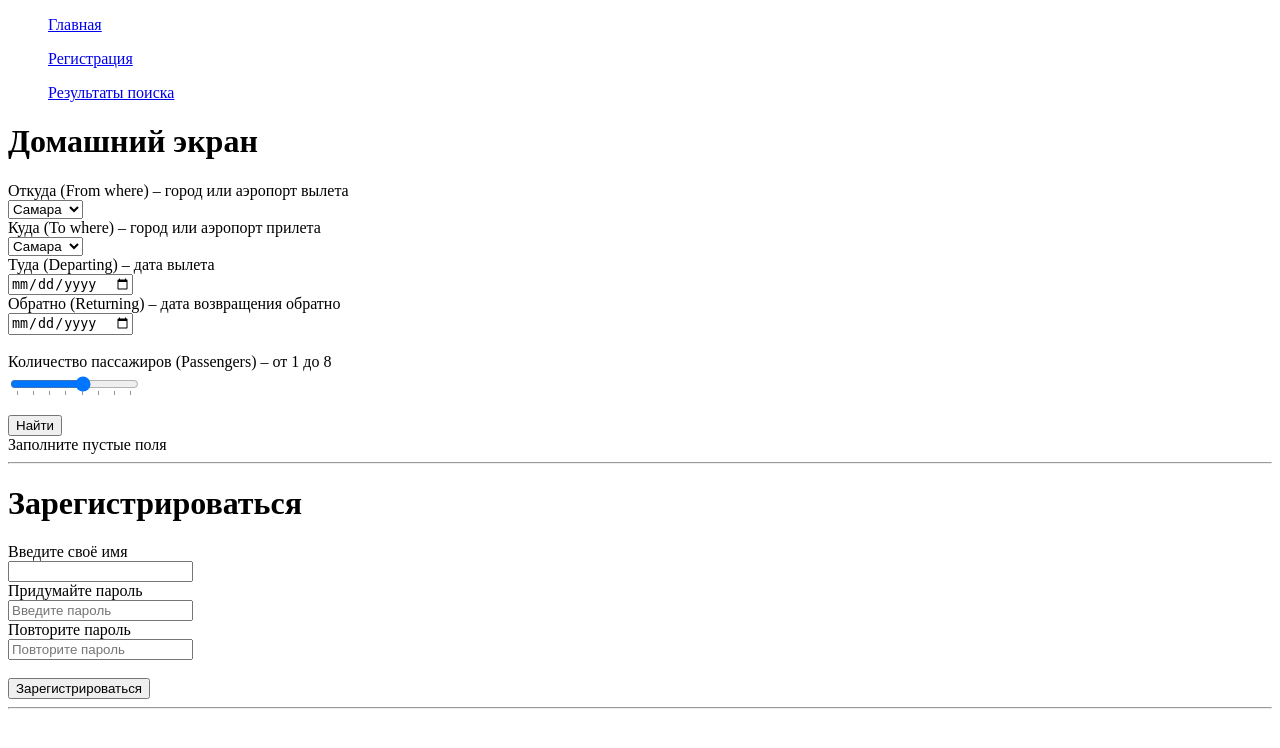
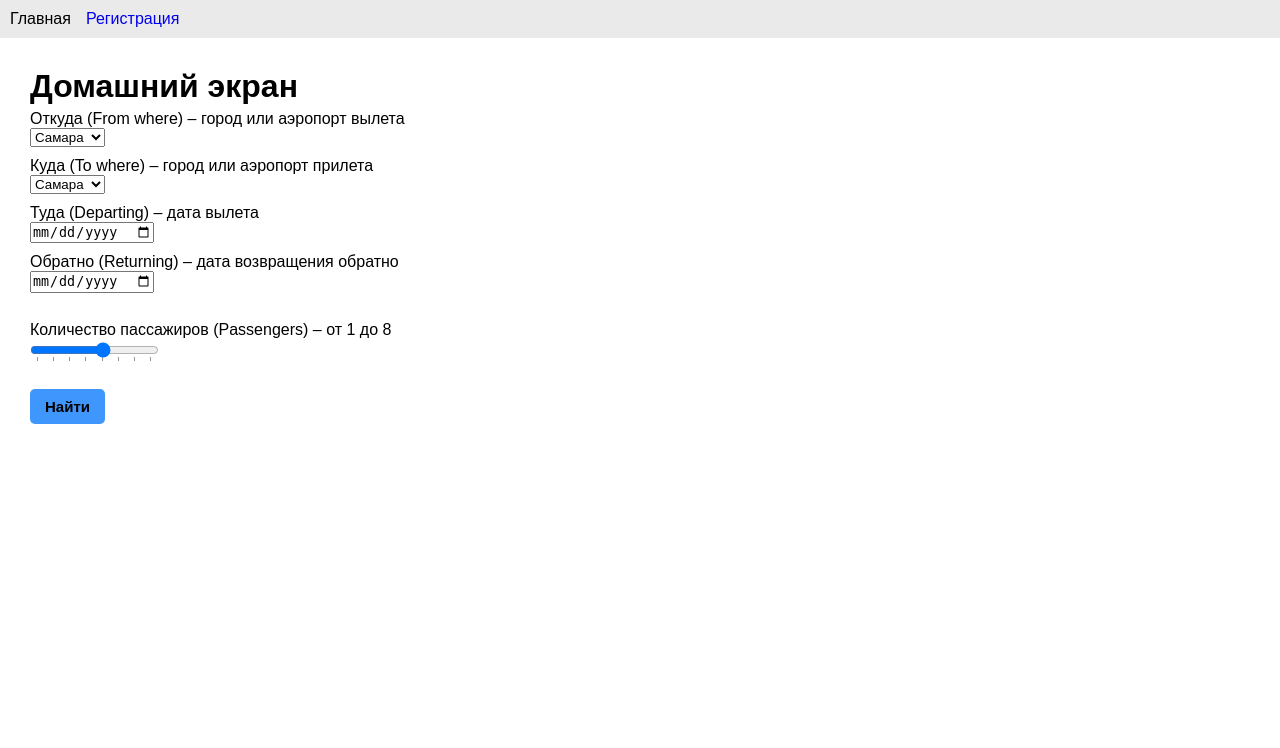
Before and after one commit to Stanis1av/FlightPool_Lite, a PHP site: page / in a window 1280 px wide. Shown: the top 748 px of the page. Run offline with PHP 8.4, Linux system fonts and the light colour scheme; data that the repository does not hold is empty; some libraries are stand-ins or nearby versions.

Commit message:
final version

```diff
--- a/flights.php
+++ /dev/null
@@ -1,3 +0,0 @@
-<?php
-
-?>
--- a/index.php
+++ b/index.php
@@ -1,5 +1,6 @@
+<?php
 
-
+?>
 <!DOCTYPE html>
 <html>
 <head>
@@ -10,22 +11,22 @@
 </head>
 <body>
 	<header>
-		<nav class="navbar-nav">
-			<ul class="nav-ul">
-				<a class="nav-a" href="/">Главная</a>
-			</ul>
-			<ul class="nav-ul">
-				<a class="nav-a" href="/">Регистрация</a>
-			</ul>
-			<ul class="nav-ul">
-				<a class="nav-a" href="/">Результаты поиска</a>
+		<nav class="nav">
+			<ul class="navbar">
+                <li class="nav-item">
+                    <a class="nav-link" href="/">Главная</a>
+                </li>
+				<li class="nav-item">
+					<a class="nav-link" href="/regist">Регистрация</a>
+                </li>
 			</ul>
 		</nav>
 	</header>
 
-	<h1>Домашний экран</h1>
-    <div class="conatiner">
-    <form action="" method="POST">
+
+    <div class="container-big">
+        <h1>Домашний экран</h1>
+    <form action="/result_search.php" method="POST">
         <div class="container">
         	<label class="ff-label">Откуда (From where) – город или аэропорт вылета</label>
         	<select class="select-prim" name="from_where">
@@ -76,145 +77,17 @@
     </form>
     </div>
 
-
-<?php
-
-$from_where = $_POST['from_where'];
-$to_where = $_POST['to_where'];
-$departing = $_POST['departing'];
-$returning = $_POST['returning'];
-$passengers = $_POST['passengers'];
-
-$db_host = "localhost";
-$db_user = "root";
-$db_pass = "";
-$db_name = "import";
-
-$db = new mysqli($db_host, $db_user, $db_pass, $db_name);
-mysqli_set_charset($db, "utf8");
-
-if ($db->connect_error) {
-	echo "Нет подключения к БД. Ошибка".mysqli_connect_error();
-	exit;
-}
-
-function clean($value = "") {
-    $value = trim($value);
-    $value = stripslashes($value);
-    $value = strip_tags($value);
-    $value = htmlspecialchars($value);
-
-    return $value;
-}
-
-function check_length($value = "", $min, $max) {
-    $result = (mb_strlen($value) < $min || mb_strlen($value) > $max);
-    return !$result;
-}
-
-$from_where = clean($from_where);
-$to_where = clean($to_where);
-$departing = clean($departing);
-$returning = clean($returning);
-$passengers = clean($passengers);
-
-if(!empty($from_where) && !empty($to_where) && !empty($departing)) {
-
-} else { // добавили сообщение
-    echo "Заполните пустые поля";
-}
-
-$sql = "SELECT * FROM flights WHERE departure='".$departing."' && from_where='".$from_where."' && to_where='".$to_where."'";
-
-if ($result = mysqli_query($db, $sql)) {
-
-    /* выборка данных и помещение их в массив */
-    while ($row = mysqli_fetch_row($result)) {
-    $summ = $row[8] * $passengers;
-?><hr/>
-    	<div>
-    	<h1>Экран с найденными рейсами</h1>
-  		<br/>
-
-  		<div class="."find_cont".">
-    	<label>Номер рейса: <b><?php echo $row[0]; ?></b></label><br/>
-		<label>Самолет: <b><?php echo $row[1]; ?></b></label><br/>
-		<label>Дата и время отправления: <b><?php echo $row[5]; ?></b></label><br/>
-		<label>Время прибытия: <b><?php echo $row[6]; ?></b></label><br/>
-		<label>Время в полёте: <b><?php echo $row[7]; ?></b></label><br/>
-		<label>Общую цену, учитывая количество пассажиров: <b><?php echo $summ; ?></b></label><br/>
-		</div>
-		</div>
-	<?php
-    }
-
-    /* очищаем результирующий набор */
-    mysqli_free_result($result);
-} else {
-	echo "<h2>Ничегоне найдено</h2>";
-}
-
-$db->close();
-
-?>
-
-<hr/>
-    <div class="container">
-    	<form action="" method="POST">
-    	<h1>Зарегистрироваться</h1>
-
-    		<div class="container">
-        		<label class="ff-label">Введите своё имя</label>
-        		<input class="input-prim" type="text" name="username" placeholder="" value="">
-        	</div>
-        	<div class="container">
-        		<label class="ff-label">Придумайте пароль</label>
-        		<input class="input-prim" type="text" name="pass" placeholder="Введите пароль" value="">
-        	</div>
-        	<div class="container">
-        		<label class="ff-label">Повторите пароль</label>
-        		<input class="input-prim" type="text" name="pass2" placeholder="Повторите пароль" value="">
-        	</div>
-    		<br/>
-        	<button class="btn-primary" type="submit">Зарегистрироваться</button>
-    	</form>
-    </div>
-    <hr/>
     <footer>
 
     </footer>
 </body>
 </html>
 
-<?php
-
-// $username = $_POST['username'];
-// $pass = $_POST['pass'];
-// $pass2 = $_POST['pass2'];
-
-// $username = clean($username);
-// $pass = clean($pass);
-// $pass2 = clean($pass2);
-
-// if(!empty($username) && !empty($pass) && !empty($pass1)) {
-
-// } else { // добавили сообщение
-//     echo "Заполните пустые поля";
-// }
-
-// $reg = "INSERT INTO `users`(`id`, `username`, `password`) VALUES ('".$username."','".$password."')";
-
-// if ($result1 = mysqli_query($db, $reg)) {
-
-//     /* выборка данных и помещение их в массив */
-//     while ($row = mysqli_fetch_row($result1)) {
-?>
-
 <!-- <p><?php echo row[0] ?></p> -->
 
 <?php
 // }
-// /* очищаем результирующий набор */
+/* очищаем результирующий набор */
 //     mysqli_free_result($result);
 // } else {
 // 	echo "<h2>Ничегоне найдено</h2>";
--- a/styles/style.css
+++ b/styles/style.css
@@ -1,12 +1,104 @@
 /*datalist {
     display: contents;
 }*/
+* {
+    margin: 0;
+    padding: 0;
+    box-sizing: border-box;
+}
 
+
+form {
+    display: flex;
+    flex-direction: column;
+    width: 40%;
+}
+
+
+/* Show it is fixed to the top */
+body  {
+    font-family: Montserrat, sans-serif;
+}
+
+.navbar {
+  margin: 0px;
+  padding: 0px;
+  list-style: none;
+  overflow: hidden;
+}
+.navbar li {
+  display: inline-block;
+  vertical-align: top;
+  margin-right: -5px;
+  float: left;
+}
+.navbar a {
+  display: block;
+  border-bottom: none;
+  padding: 10px;
+  margin-right: 0px;
+  background-color: #EAEAEA;
+  text-decoration: none;
+  text-align: center;
+  font-family: Arial, Helvetica, sans-serif;
+}
+a:hover {
+  color: black;
+}
+ul.navbar {
+  list-style-type: none;
+  padding-left: 0;
+  margin-left: 0;
+  background-color: #EAEAEA;
+}
+
+.name-page {
+
+  width: 50%;
+}
+
+.w-25 {
+  width: 50%;
+}
+
+
+div.container-big {
+    padding: 10px;
+    margin: 20px;
+}
+
+div.container {
+    margin: 5px 0px;
+}
+
+button {
+    border: none;
+    background-color: #3f96fd;
+    border-radius: 5px;
+    width: 75px;
+    height: 35px;
+    font-size: 15px;
+    font-weight: bold;
+}
+button:hover {
+    width: 80px;
+    height: 40px;
+}
+
+button.btn-reg {
+    border: none;
+    background-color: #3f96fd;
+    border-radius: 5px;
+    width: 180px;
+    height: 35px;
+    font-size: 15px;
+    font-weight: bold;
+}
+button.btn-reg:hover {
+    width: 185px;
+    height: 40px;
+}
 input,
 label {
     display: block;
 }
-
-.container-main {
-    margin: 20px;
-}
```
Also changed, not shown: index.html (deleted, +0 -123 lines), regist.php (added, +71 -0 lines), result_search.php (added, +84 -0 lines).
